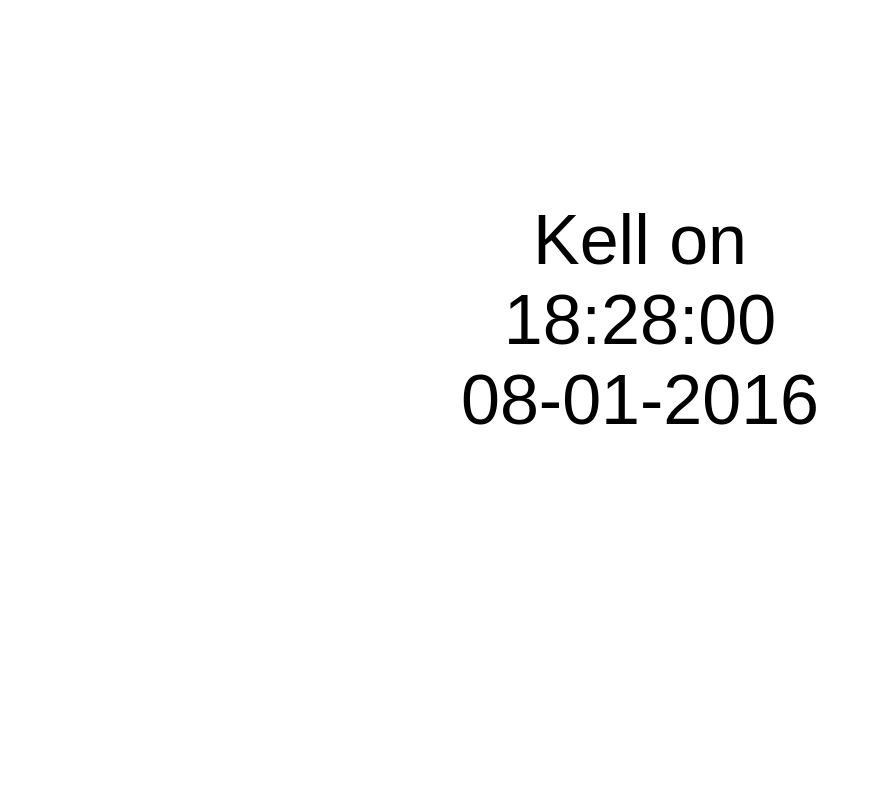
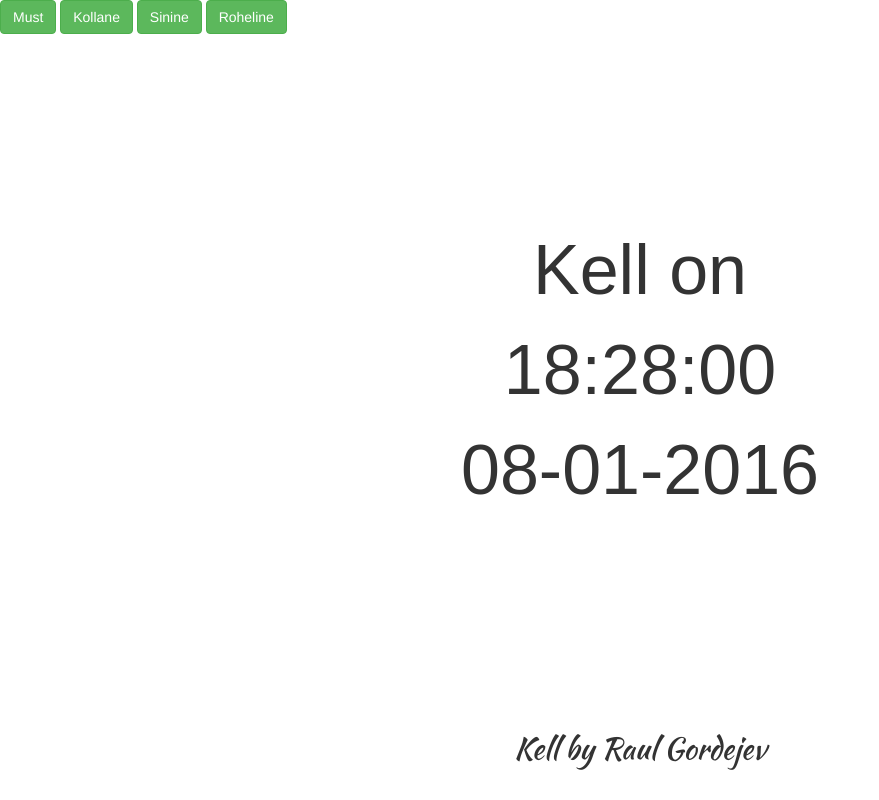
Before and after one commit to veebirakenduste-kasutajaliidesed-2016k/1.kodutoo-II-ruhm, a PHP site: page /clock.html in a window 1280 px wide. Shown: the whole page, without its empty margins (0-879 px from the left). Run offline with PHP 8.4, Linux system fonts and the light colour scheme; some web fonts are replaced.

Commit message:
lisatud varvi vahetamise funktsioon

```diff
--- a/clock.css
+++ b/clock.css
@@ -13,3 +13,12 @@
   padding: 20px;
   text-align: center;
 }
+
+footer{
+font-family: 'Kaushan Script', cursive;
+font-size: 30px;
+position: fixed;
+text-align: center;
+bottom: 30px;
+width: 100%;
+}
--- a/clock.html
+++ b/clock.html
@@ -1,6 +1,8 @@
 <!DOCTYPE html>
 <html lang="en">
 <head>
+  <link rel="stylesheet" href="https://maxcdn.bootstrapcdn.com/bootstrap/3.3.6/css/bootstrap.min.css" >
+  <link href='https://fonts.googleapis.com/css?family=Kaushan+Script' rel='stylesheet' type='text/css'>
   <link href='https://fonts.googleapis.com/css?family=Candal' rel='stylesheet' type='text/css'>
   <link rel="stylesheet" type="text/css" href="clock.css">
   <meta charset="UTF-8">
@@ -9,6 +11,18 @@
 </head>
 <body>
 <div id="clock"></div>
+<footer>Kell by Raul Gordejev</footer>
+<div id="colorPicker">
+
+<button class="btn btn-success" onclick="toBlack()">Must</button>
+<button class="btn btn-success" onclick="toYellow()">Kollane</button>
+<button class="btn btn-success" onclick="toBlue()">Sinine</button>
+<button class="btn btn-success" onclick="toGreen()">Roheline</button>
+
+</div>
+
+
+
 
 </body>
 </html>
--- a/clock.js
+++ b/clock.js
@@ -40,3 +40,24 @@
 
     return number;
   }
+
+
+  function toYellow(){
+
+    document.getElementById("clock").style.color = "yellow";
+  }
+
+  function toBlack(){
+
+    document.getElementById("clock").style.color = "black";
+  }
+
+  function toBlue(){
+
+    document.getElementById("clock").style.color = "blue";
+  }
+
+  function toGreen(){
+
+    document.getElementById("clock").style.color = "green";
+  }
```
